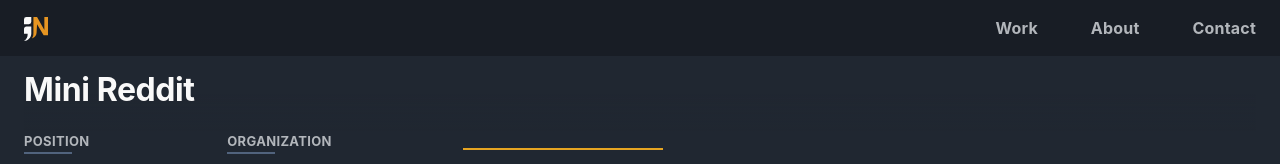
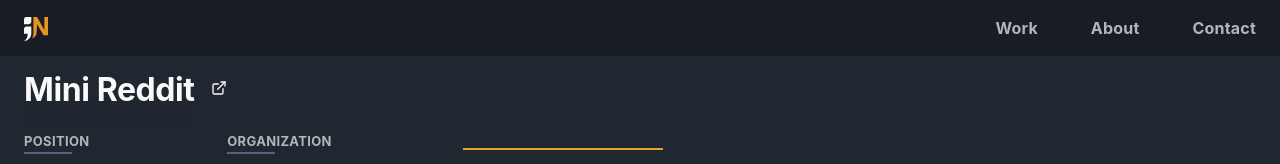
Before and after one commit to NeffCodes/Portfolio-v2.0, a Next.js app: page /projects/mini-reddit in a window 1280 px wide. Shown: the top 164 px of the page. Built offline with nearby package versions, Linux system fonts and the light colour scheme.

Commit message:
Add link for article h1's that have external links

```diff
--- a/src/pages/projects/mini-reddit.js
+++ b/src/pages/projects/mini-reddit.js
@@ -4,6 +4,8 @@ import { motion } from 'framer-motion'
 import ArticleHeader from '../../common/components/articleHeader/ArticleHeader'
 import ArticleBody from '../../common/components/articleBody/ArticleBody'
 import OtherProjects from '../../common/components/otherProjects/OtherProjects'
+import { IconContext } from 'react-icons/lib'
+import { FiExternalLink } from 'react-icons/fi'
 
 import styles from '../../styles/ArticlePage.module.css'
 
@@ -34,7 +36,12 @@ const ArticlePage = () => {
         <title>JNeff: Mini Reddit</title>
       </Head>
       <article>
-        <h1 className={styles.title}>Mini Reddit</h1>
+        <a href={site.link} target="_blank" className={styles.title_container}>
+          <h1 className={styles.title}>Mini Reddit</h1>
+          <IconContext.Provider value={{size: "1em"}}>
+            <FiExternalLink/>
+          </IconContext.Provider>
+        </a>
         <div className={styles.article_container}>
           <ArticleHeader
             position={position}
--- a/src/styles/ArticlePage.module.css
+++ b/src/styles/ArticlePage.module.css
@@ -119,6 +119,20 @@
 /*=================================*/
 /*____ARTCILE INTERNAL CLASSES____*/
 /*=================================*/
+.title_container {
+  display: flex;
+  justify-content: flex-start;
+  align-items: flex-start;
+  width: 100%;
+}
+
+.title_container svg {
+  display: inline;
+  margin-left: 0.5rem;
+  margin-top: 1.5rem;
+  min-width: 2rem;
+}
+
 .title {
   position:relative;
   z-index: 20;
```
Also changed, not shown: src/pages/projects/index-journal.js (+9 -1 lines), src/pages/projects/vision-property.js (+8 -1 lines).
